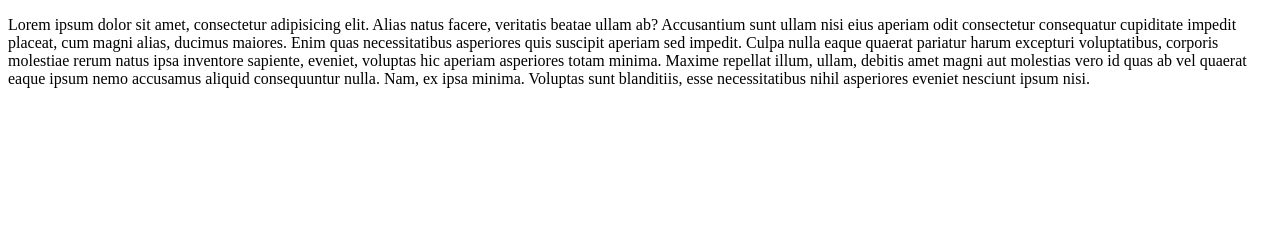
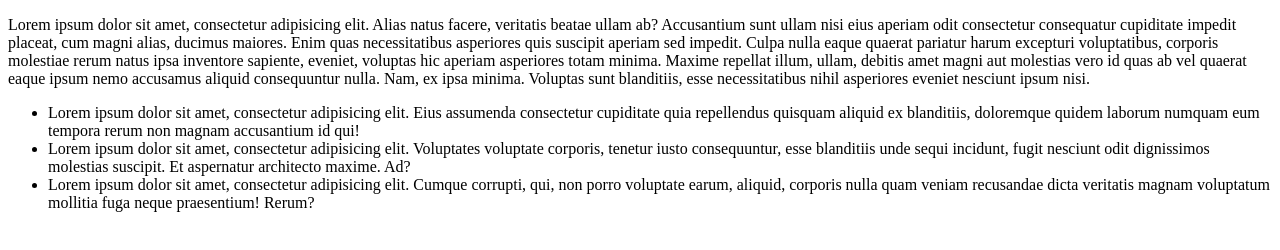
Before and after one commit to iampanya/photofinder, a website: page index.html in a window 1280 px wide. Drawn offline with Linux system fonts and the light colour scheme.

Commit message:
add some text

```diff
--- a/index.html
+++ b/index.html
@@ -9,6 +9,11 @@
 <body>
   <div>
     <p>Lorem ipsum dolor sit amet, consectetur adipisicing elit. Alias natus facere, veritatis beatae ullam ab? Accusantium sunt ullam nisi eius aperiam odit consectetur consequatur cupiditate impedit placeat, cum magni alias, ducimus maiores. Enim quas necessitatibus asperiores quis suscipit aperiam sed impedit. Culpa nulla eaque quaerat pariatur harum excepturi voluptatibus, corporis molestiae rerum natus ipsa inventore sapiente, eveniet, voluptas hic aperiam asperiores totam minima. Maxime repellat illum, ullam, debitis amet magni aut molestias vero id quas ab vel quaerat eaque ipsum nemo accusamus aliquid consequuntur nulla. Nam, ex ipsa minima. Voluptas sunt blanditiis, esse necessitatibus nihil asperiores eveniet nesciunt ipsum nisi.</p>
+    <ul>
+      <li>Lorem ipsum dolor sit amet, consectetur adipisicing elit. Eius assumenda consectetur cupiditate quia repellendus quisquam aliquid ex blanditiis, doloremque quidem laborum numquam eum tempora rerum non magnam accusantium id qui!</li>
+      <li>Lorem ipsum dolor sit amet, consectetur adipisicing elit. Voluptates voluptate corporis, tenetur iusto consequuntur, esse blanditiis unde sequi incidunt, fugit nesciunt odit dignissimos molestias suscipit. Et aspernatur architecto maxime. Ad?</li>
+      <li>Lorem ipsum dolor sit amet, consectetur adipisicing elit. Cumque corrupti, qui, non porro voluptate earum, aliquid, corporis nulla quam veniam recusandae dicta veritatis magnam voluptatum mollitia fuga neque praesentium! Rerum?</li>
+    </ul>
   </div>
 </body>
 </html>
```
